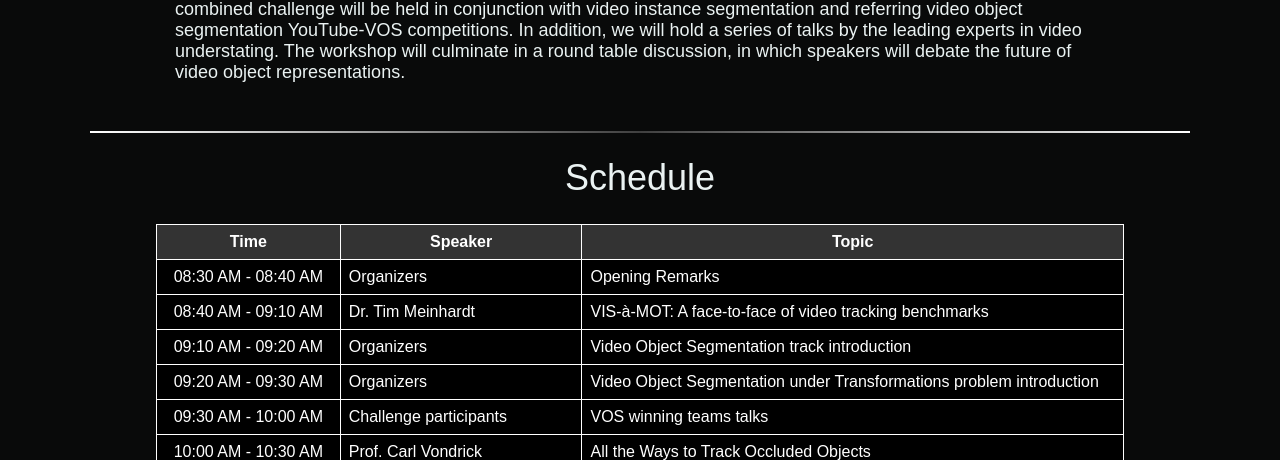
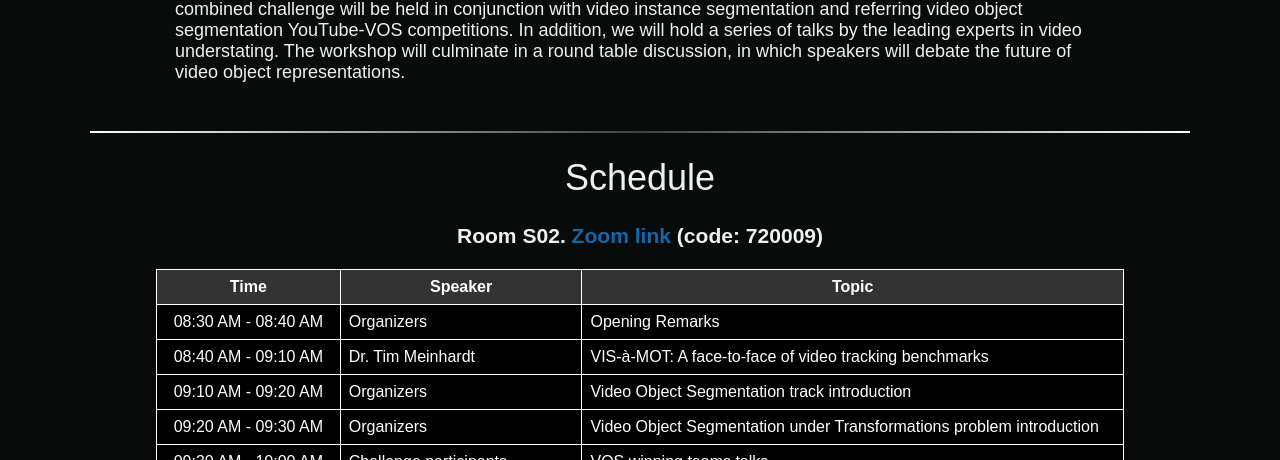
Before and after one commit to TRI-ML/VOST, a plain HTML site: page workshop.html in a window 1280 px wide. Shown: the part 640-1100 px from the top of the page. Drawn offline with Linux system fonts and the light colour scheme; a script that the page names is missing.

Commit message:
schedule

```diff
--- a/workshop.html
+++ b/workshop.html
@@ -286,6 +286,7 @@
         <div class='row'>
             <center>
               <h1 style="color:rgb(234, 242, 242);">Schedule</h1>
+              <h3 style="color:rgb(234, 242, 242);">Room S02. <a href="https://us06web.zoom.us/j/84100538001?pwd=EUDw0ForkPax82JTsUHDzQ9e1kNc9w.1">Zoom link</a> (code: 720009)</a></h3>
             </center>
             <table align='center' style="width: 88%;background-color: black;color: white;border-collapse: collapse;">
               <tr>
```
